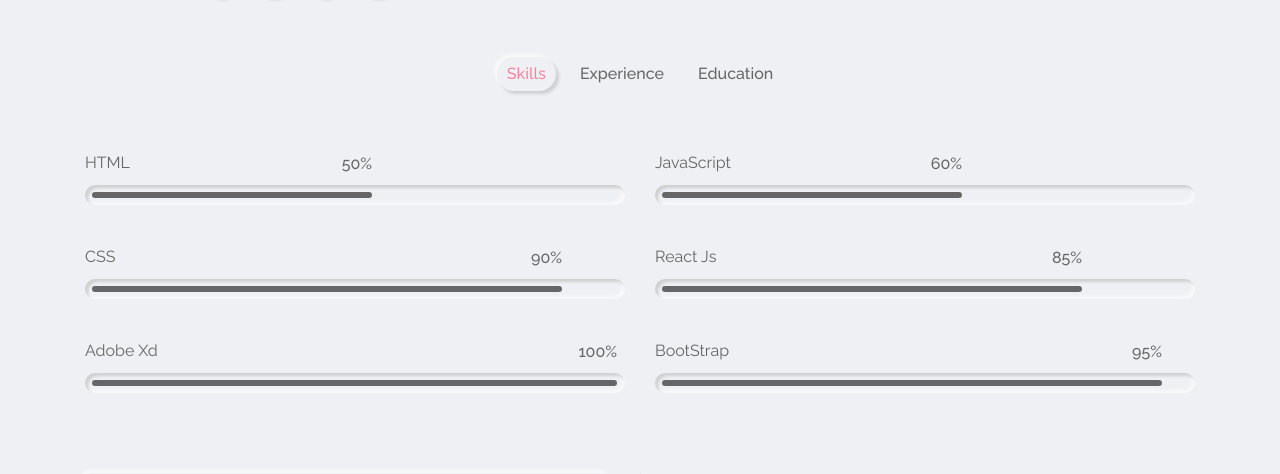
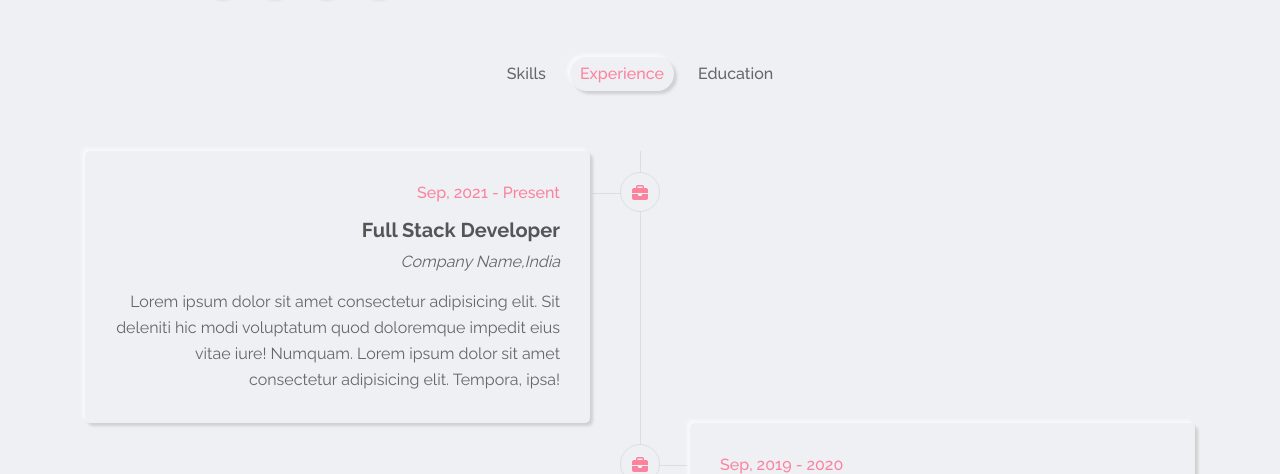
Before and after one commit to im-rihan/My-Personal-Portfolio, a plain HTML site: page index.html in a window 1280 px wide. Both pictures are taken after a click on the element "Experience". Shown: the part 1472-1946 px from the top of the page. Drawn offline with Linux system fonts and the light colour scheme.

Commit message:
Completed About Section
Complted About section With javascript

```diff
--- a/css/style-switcher.css
+++ /dev/null
@@ -1,3 +0,0 @@
-:root{
-    --skin-color:#fb839e;
-}
--- a/css/style.css
+++ b/css/style.css
@@ -552,6 +552,23 @@
 .about-section .row .tab-content {
   flex: 0 0 100%;
   max-width: 100%;
+  display: none;
+}
+
+.about-section .row .tab-content.active {
+  display: block;
+  animation: fadein 0.3s ease;
+}
+
+@keyframes fadein {
+  0% {
+    opacity: 0;
+    transform: translateY(-25px);
+  }
+  100% {
+    opacity: 1;
+    transform: translateY(0);
+  }
 }
 
 .about-section .row .skills {
@@ -596,7 +613,7 @@
   font-weight: 500;
   margin-top: -40px;
 }
-
+.about-section .education,
 .about-section .experience {
   padding-bottom: 80px;
 }
@@ -620,11 +637,11 @@
   padding: 0 15px;
 }
 .about-section .timeline .timeline-item:nth-child(odd) {
-  padding-right: 600px;
+  padding-right: 620px;
   text-align: right;
 }
 .about-section .timeline .timeline-item:nth-child(even) {
-  padding-left: 600px;
+  padding-left: 620px;
 }
 
 .about-section .timeline .timeline-item-inner {
@@ -632,11 +649,64 @@
   border-radius: 5px;
   position: relative;
 }
-.about-section .timeline .timeline-item-inner .icon {
+.about-section .timeline .timeline-item .icon {
   height: 40px;
   width: 40px;
   line-height: 40px;
   text-align: center;
   position: absolute;
+  top: 21px;
+  border: 1px solid var(--bg-black-100);
+  border-radius: 50%;
+  font-size: 16px;
+  color: var(--skin-color);
+  background: var(--bg-black-50);
+}
+.about-section .timeline-item:nth-child(odd) .icon {
+  right: -70px;
+}
+.about-section .timeline-item:nth-child(even) .icon {
+  left: -70px;
+}
+.about-section .timeline .timeline-item-inner span {
+  font-weight: 500;
+  color: var(--skin-color);
+  margin: 0 0 10px;
+  text-transform: capitalize;
+  display: block;
+}
+.about-section .timeline .timeline-item-inner h3 {
+  font-size: 20px;
+  font-weight: 600;
+  color: var(--text-black-700);
+  margin: 0 0 5px;
+  text-transform: capitalize;
+}
+.about-section .timeline .timeline-item-inner h4 {
+  font-size: 16px;
+  font-style: italic;
+  color: var(--text-black-600);
+  margin: 0;
+}
+.about-section .timeline .timeline-item-inner p {
+  font-size: 16px;
+  color: var(--text-black-600);
+  margin: 15px 0 0;
+  line-height: 26px;
+}
+.about-section .timeline .timeline-item-inner:before {
+  content: "";
+  position: absolute;
+  width: 60px;
+  background-color: var(--bg-black-100);
+  height: 1px;
+  top: 42px;
+  z-index: -1;
+}
+.about-section .timeline-item:nth-child(odd) .timeline-item-inner:before {
+  right: -60px;
+}
+.about-section .timeline-item:nth-child(even) .timeline-item-inner:before {
+  left: -60px;
 }
 /* About Section End */
--- a/index.html
+++ b/index.html
@@ -9,7 +9,7 @@
   <script src="https://kit.fontawesome.com/350dfe6d9a.js" crossorigin="anonymous"></script>
   <!-- main css -->
   <link rel="stylesheet" type="text/css" href="css/style.css">
-  <link rel="stylesheet" href="css/style-switcher.css">
+  <link rel="stylesheet" href="./css/skins/color-1.css">
 </head>
 
 <body>
@@ -159,7 +159,7 @@
       <!-- About tabs End -->
       <!-- Skills start -->
       <div class="row">
-        <div class="skills tab-content">
+        <div class="skills tab-content active">
           <div class="row">
             <!-- Skill Item Start -->
             <div class="skill-item">
@@ -223,10 +223,10 @@
               <!-- Timeline start -->
               <div class="timeline-item">
                 <div class="timeline-item-inner outer-shadow">
-                  <i class="fa fa-briefcase" aria-hidden="true"></i>
+                  <i class="fa fa-briefcase icon" aria-hidden="true"></i>
                   <span>Sep, 2021 - Present</span>
                   <h3>Full Stack Developer</h3>
-                  <h4>Compenay Name,India </h4>
+                  <h4>Company Name,India </h4>
                   <p>Lorem ipsum dolor sit amet consectetur adipisicing elit. Sit deleniti hic modi voluptatum quod
                     doloremque impedit eius vitae iure! Numquam. Lorem ipsum dolor sit amet consectetur adipisicing
                     elit. Tempora, ipsa!</p>
@@ -236,10 +236,10 @@
               <!-- Timeline start -->
               <div class="timeline-item">
                 <div class="timeline-item-inner outer-shadow">
-                  <i class="fa fa-briefcase" aria-hidden="true"></i>
+                  <i class="fa fa-briefcase icon" aria-hidden="true"></i>
                   <span>Sep, 2019 - 2020</span>
                   <h3>Web Designer</h3>
-                  <h4>Compenay Name,India </h4>
+                  <h4>Company Name,India </h4>
                   <p>Lorem ipsum dolor sit amet consectetur adipisicing elit. Sit deleniti hic modi voluptatum quod
                     doloremque impedit eius vitae iure! Numquam. Lorem ipsum dolor sit amet consectetur adipisicing
                     elit. Tempora, ipsa!</p>
@@ -249,10 +249,10 @@
               <!-- Timeline start -->
               <div class="timeline-item">
                 <div class="timeline-item-inner outer-shadow">
-                  <i class="fa fa-briefcase" aria-hidden="true"></i>
+                  <i class="fa fa-briefcase icon" aria-hidden="true"></i>
                   <span>Sep, 2017 - 2019</span>
-                  <h3>Full Stack Developer</h3>
-                  <h4>Compenay Name,India </h4>
+                  <h3>Web Developer</h3>
+                  <h4>Company Name,India </h4>
                   <p>Lorem ipsum dolor sit amet consectetur adipisicing elit. Sit deleniti hic modi voluptatum quod
                     doloremque impedit eius vitae iure! Numquam. Lorem ipsum dolor sit amet consectetur adipisicing
                     elit. Tempora, ipsa!</p>
@@ -261,15 +261,66 @@
               <!-- Timeline end -->
             </div>
           </div>
-
         </div>
       </div>
       <!-- Experience End -->
+
+
+      <!-- Education Start -->
+      <div class="row">
+        <div class="education tab-content">
+          <div class="row">
+            <div class="timeline">
+              <!-- Timeline start -->
+              <div class="timeline-item">
+                <div class="timeline-item-inner outer-shadow">
+                  <i class="fa fa-graduation-cap icon" aria-hidden="true"></i>
+                  <span>2016 - 2019</span>
+                  <h3>Bachelor of Science At Utkal University</h3>
+                  <!-- <h4>Company Name,India </h4> -->
+                  <p>Lorem ipsum dolor sit amet consectetur adipisicing elit. Sit deleniti hic modi voluptatum quod
+                    doloremque impedit eius vitae iure! Numquam. Lorem ipsum dolor sit amet consectetur adipisicing
+                    elit. Tempora, ipsa!</p>
+                </div>
+              </div>
+              <!-- Timeline end -->
+              <!-- Timeline start -->
+              <div class="timeline-item">
+                <div class="timeline-item-inner outer-shadow">
+                  <i class="fa fa-graduation-cap icon" aria-hidden="true"></i>
+                  <span>2014 - 2016</span>
+                  <h3>CHSE</h3>
+                  <!-- <h4>Company Name,India </h4> -->
+                  <p>Lorem ipsum dolor sit amet consectetur adipisicing elit. Sit deleniti hic modi voluptatum quod
+                    doloremque impedit eius vitae iure! Numquam. Lorem ipsum dolor sit amet consectetur adipisicing
+                    elit. Tempora, ipsa!</p>
+                </div>
+              </div>
+              <!-- Timeline end -->
+              <!-- Timeline start -->
+              <div class="timeline-item">
+                <div class="timeline-item-inner outer-shadow">
+                  <i class="fa fa-graduation-cap icon" aria-hidden="true"></i>
+                  <span>2012 - 2016</span>
+                  <h3>BSE Odisha</h3>
+                  <!-- <h4>Company Name,India </h4> -->
+                  <p>Lorem ipsum dolor sit amet consectetur adipisicing elit. Sit deleniti hic modi voluptatum quod
+                    doloremque impedit eius vitae iure! Numquam. Lorem ipsum dolor sit amet consectetur adipisicing
+                    elit. Tempora, ipsa!</p>
+                </div>
+              </div>
+              <!-- Timeline end -->
+            </div>
+          </div>
+        </div>
+      </div>
+      <!-- Education End -->
     </div>
   </section>
   <!-- About Section End -->
 
-
+<!-- Service Section Start -->
+<!-- Service Section End -->
 
 
 
--- a/js/main.js
+++ b/js/main.js
@@ -0,0 +1,18 @@
+// about Section tab
+
+(() => {
+  const aboutSection = document.querySelector(".about-section");
+  const tabsContainer = document.querySelector(".about-tabs");
+  tabsContainer.addEventListener("click", (event) => {
+    if (
+      event.target.classList.contains("tab-item") &&
+      !event.target.classList.contains("active")
+    ) {
+      const target = event.target.getAttribute("data-target");
+      tabsContainer.querySelector(".active").classList.remove("active", "outer-shadow");
+      event.target.classList.add("active", "outer-shadow");
+      aboutSection.querySelector(".tab-content.active").classList.remove("active");
+      aboutSection.querySelector(target).classList.add("active");
+    }
+  });
+})();
```
